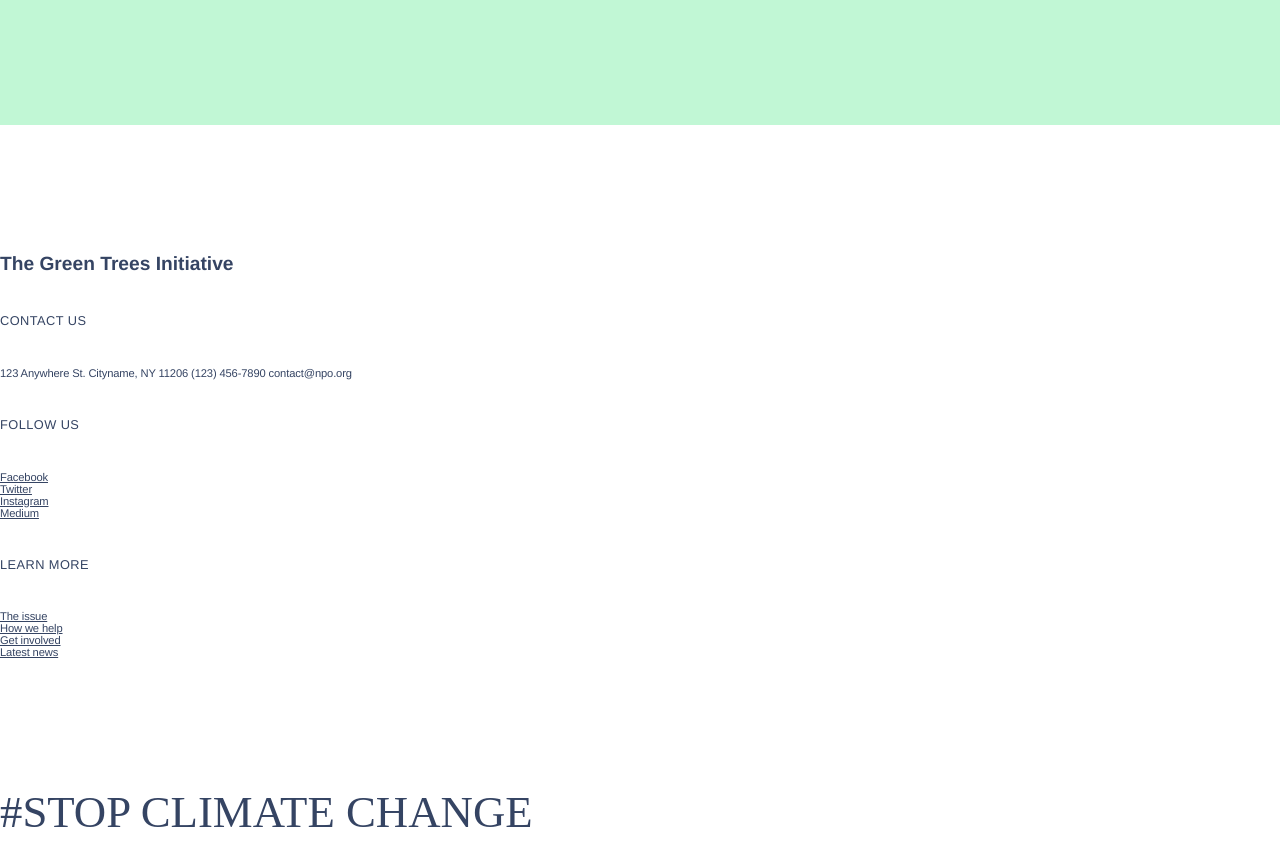
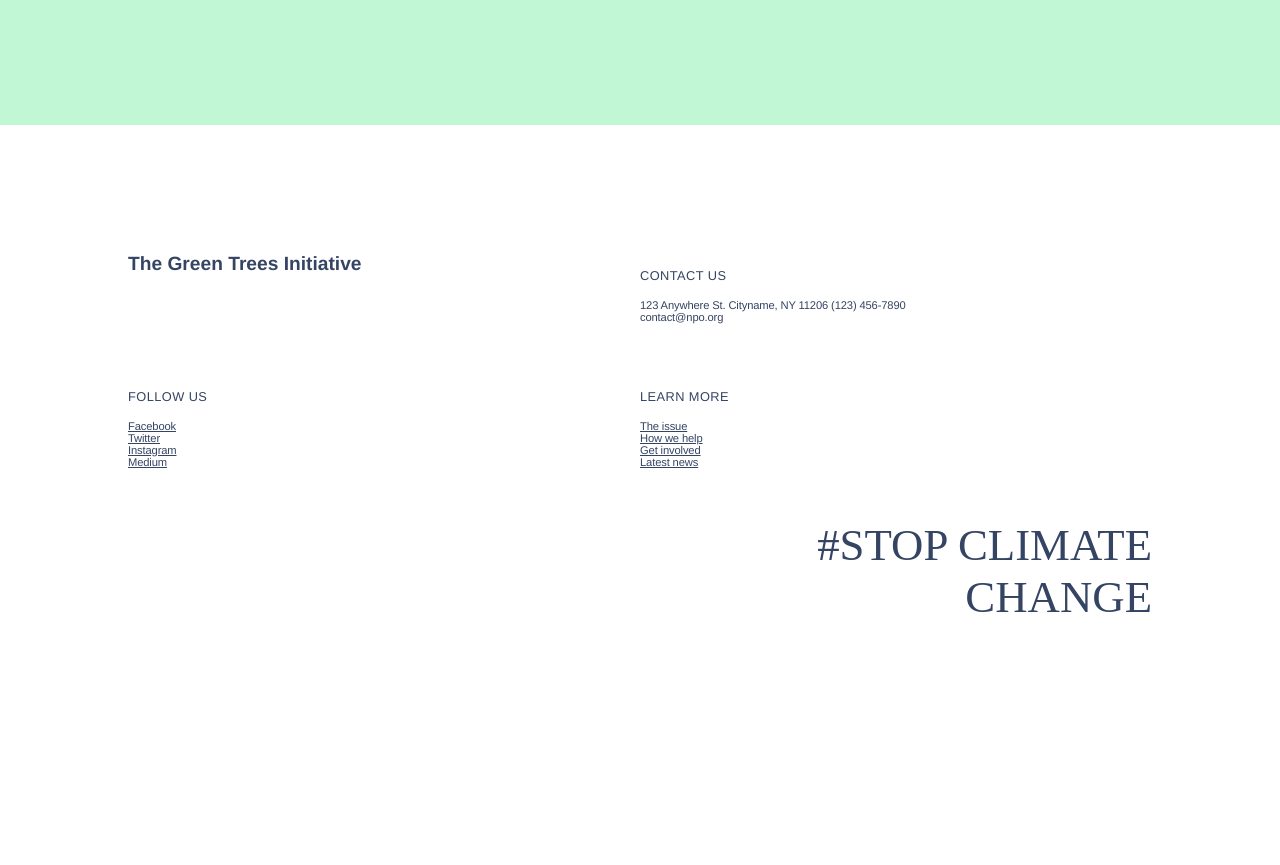
Before and after one commit to kaif11221122/html-css-project, a plain HTML site: page index.html in a window 1280 px wide. Shown: the part 7749-8614 px from the top of the page. After the commit the page ends 8500 px from the top, so only its background shows below. Drawn offline with Linux system fonts and the light colour scheme.

Commit message:
Update structures.css

```diff
--- a/structures.css
+++ b/structures.css
@@ -193,6 +193,26 @@
         grid-column:1/3;
     }
 
+    .green-tree-initiative-footer-part{
+        display: grid;
+        justify-items: center;
+        align-items: center;
+        height: auto;
+    }
+    .green-tree-initiative-footer-part-container{
+        width: 80%;
+        display: grid;
+        grid-template-columns: 2fr 2fr;
+    }
+    .footer-stop-climate-change{
+        grid-column: 2;
+    }
+    .footer-follow-us{
+        padding-top: 10%;
+    }
+    .footer-learn-more{
+        padding-top: 10%;
+    }
 }
 
 /* @media (min-width: 377px) and (max-width: 768px){
```
